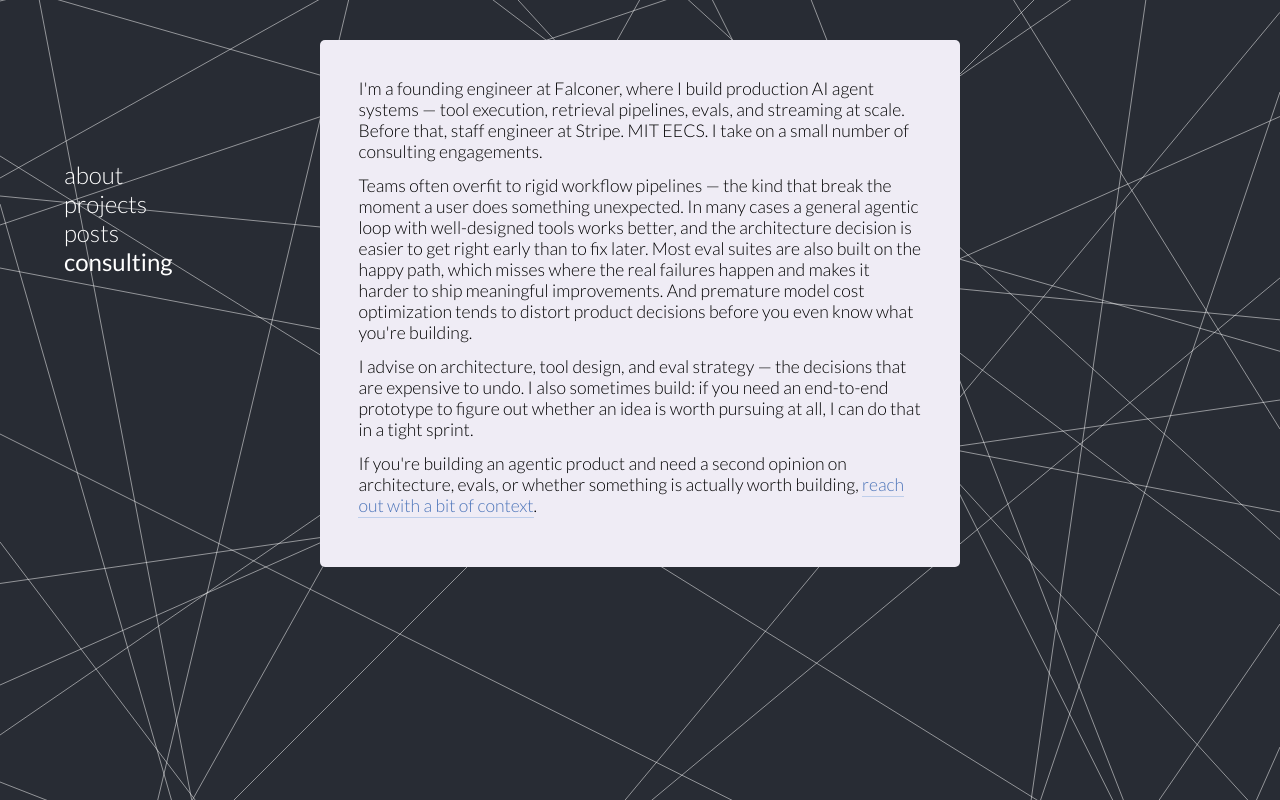
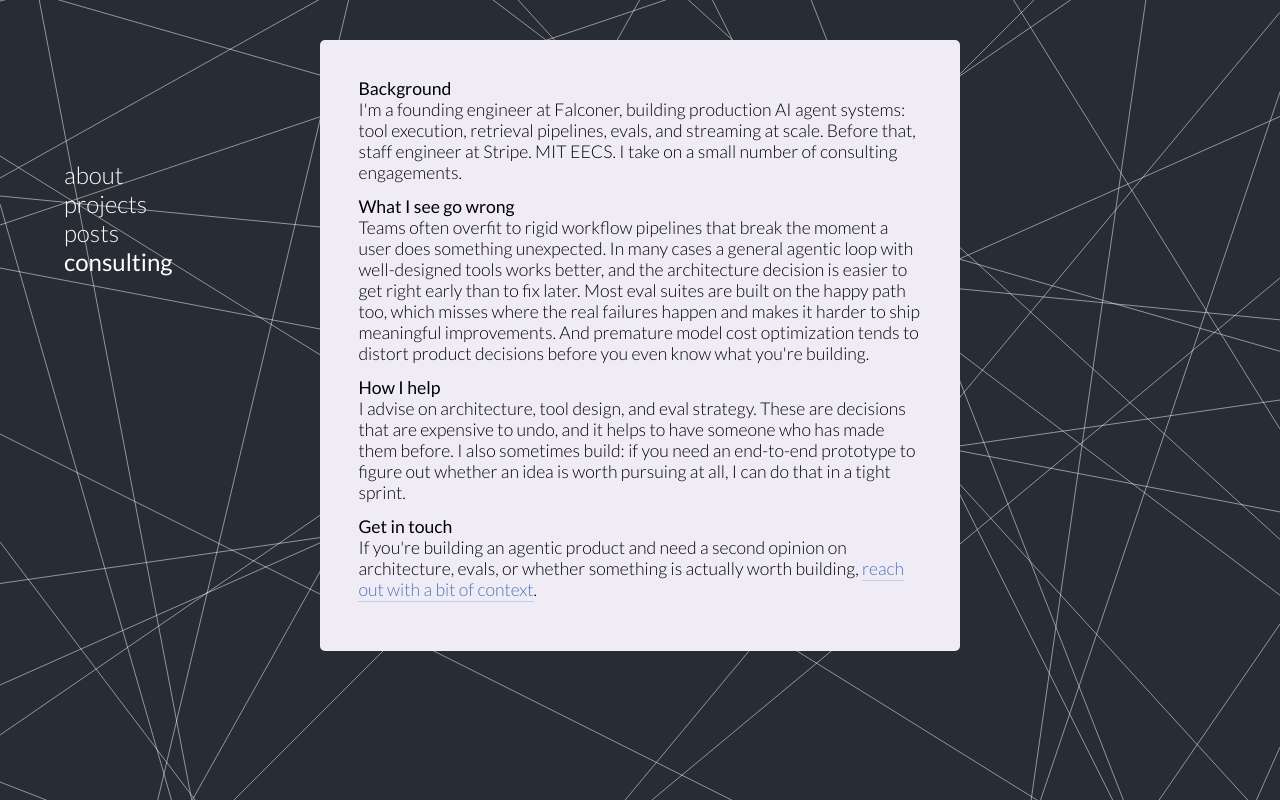
Before and after one commit to kyeb/kyeburchard-next, an Astro site: page /consulting in a window 1280 px wide. Built offline with nearby package versions, Linux system fonts and the light colour scheme; Astro itself is replaced by a stand-in of ours.

Commit message:
add section headers to consulting page

```diff
--- a/src/pages/consulting.astro
+++ b/src/pages/consulting.astro
@@ -4,24 +4,29 @@ import Layout from '../layouts/Layout.astro';
 
 <Layout currentPage="consulting">
   <div class="consulting-content">
+    <h2>Background</h2>
     <p>
-      I'm a founding engineer at Falconer, where I build production AI agent systems — tool
-      execution, retrieval pipelines, evals, and streaming at scale. Before that, staff engineer
-      at Stripe. MIT EECS. I take on a small number of consulting engagements.
+      I'm a founding engineer at Falconer, building production AI agent systems: tool execution,
+      retrieval pipelines, evals, and streaming at scale. Before that, staff engineer at Stripe.
+      MIT EECS. I take on a small number of consulting engagements.
     </p>
+    <h2>What I see go wrong</h2>
     <p>
-      Teams often overfit to rigid workflow pipelines — the kind that break the moment a user does
-      something unexpected. In many cases a general agentic loop with well-designed tools works
-      better, and the architecture decision is easier to get right early than to fix later. Most
-      eval suites are also built on the happy path, which misses where the real failures happen and
-      makes it harder to ship meaningful improvements. And premature model cost optimization tends
-      to distort product decisions before you even know what you're building.
+      Teams often overfit to rigid workflow pipelines that break the moment a user does something
+      unexpected. In many cases a general agentic loop with well-designed tools works better, and
+      the architecture decision is easier to get right early than to fix later. Most eval suites
+      are built on the happy path too, which misses where the real failures happen and makes it
+      harder to ship meaningful improvements. And premature model cost optimization tends to
+      distort product decisions before you even know what you're building.
     </p>
+    <h2>How I help</h2>
     <p>
-      I advise on architecture, tool design, and eval strategy — the decisions that are expensive
-      to undo. I also sometimes build: if you need an end-to-end prototype to figure out whether
-      an idea is worth pursuing at all, I can do that in a tight sprint.
+      I advise on architecture, tool design, and eval strategy. These are decisions that are
+      expensive to undo, and it helps to have someone who has made them before. I also sometimes
+      build: if you need an end-to-end prototype to figure out whether an idea is worth pursuing
+      at all, I can do that in a tight sprint.
     </p>
+    <h2>Get in touch</h2>
     <p>
       If you're building an agentic product and need a second opinion on architecture, evals, or
       whether something is actually worth building, <a href="mailto:consulting@kyeb.com">reach out
```
